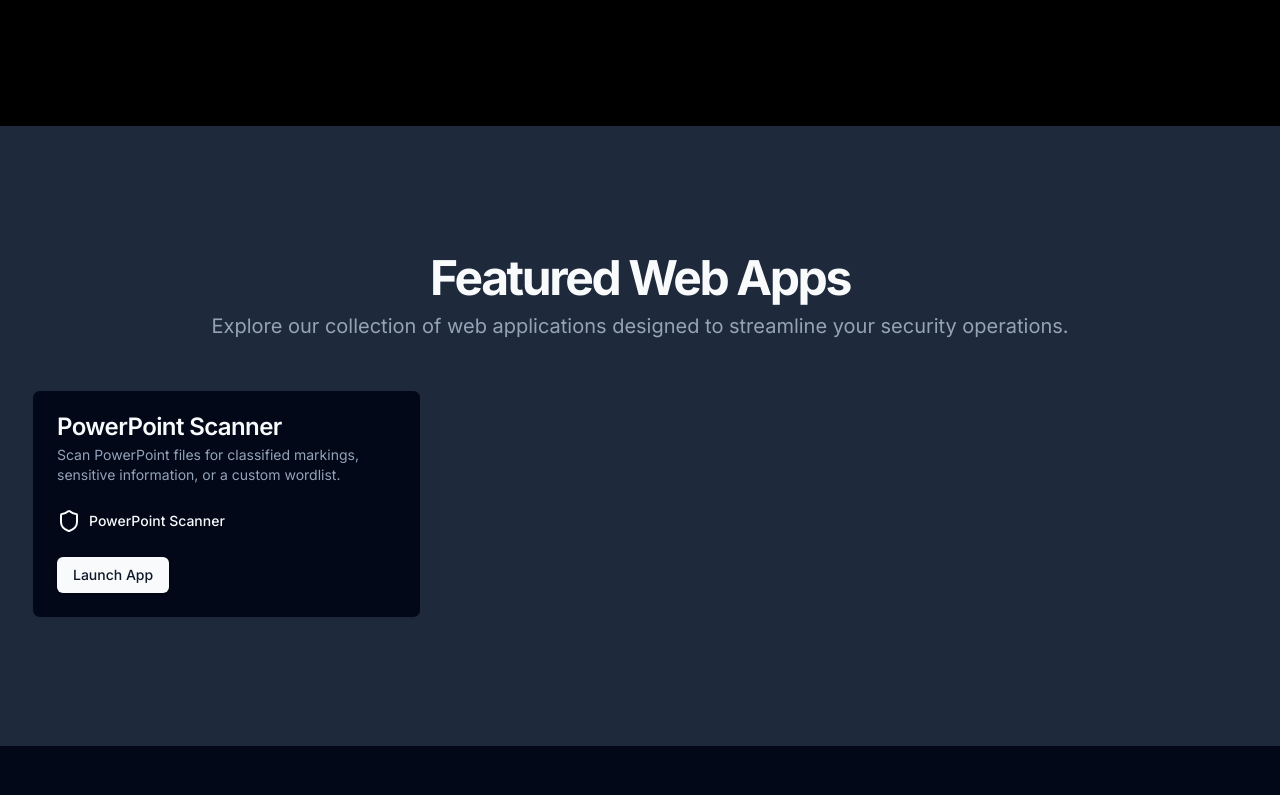
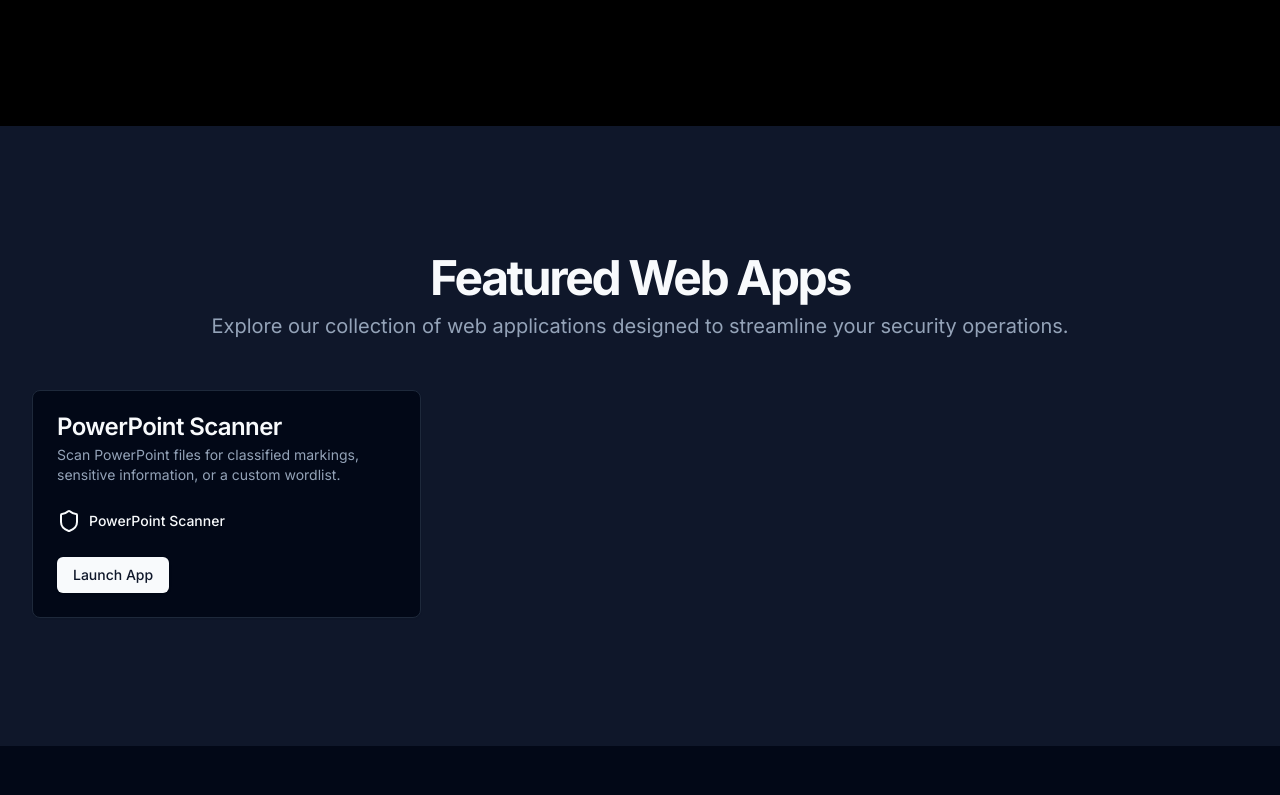
Before and after one commit to scissorhands26/soctools, a Next.js app: page / in a window 1280 px wide. Shown: the part 705-1500 px from the top of the page. Built offline with nearby package versions, Linux system fonts and the light colour scheme.

Commit message:
Updated app

```diff
--- a/app/page.tsx
+++ b/app/page.tsx
@@ -119,7 +119,7 @@ export default function HomePage() {
             </div>
           </div>
         </section> */}
-        <section id="apps" className="bg-muted py-12 md:py-24 lg:py-32">
+        <section id="apps" className="bg-slate-900 py-12 md:py-24 lg:py-32">
           <div className="container space-y-12">
             <div className="flex flex-col items-center justify-center space-y-4 text-center">
               <div className="space-y-2">
```
